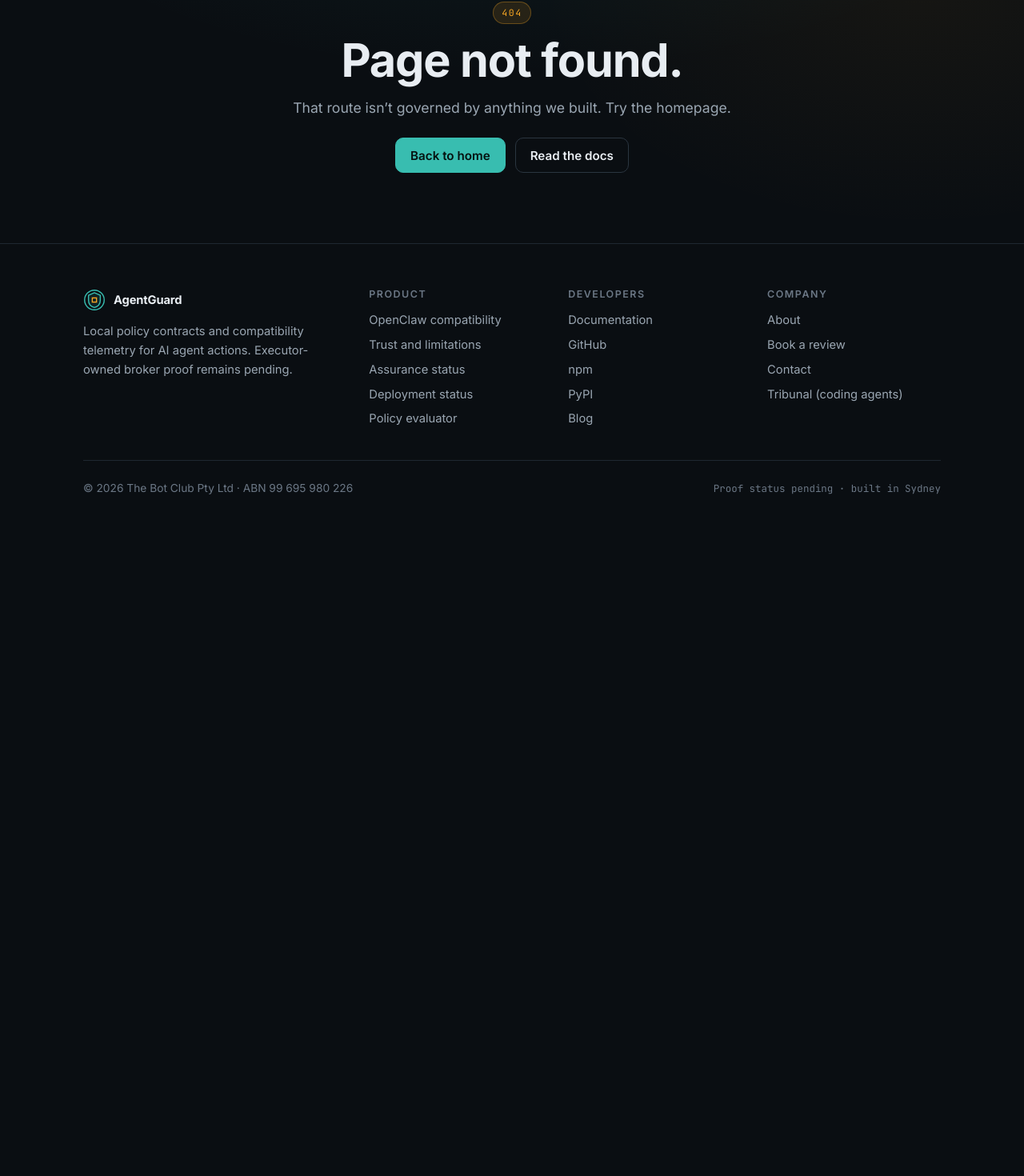
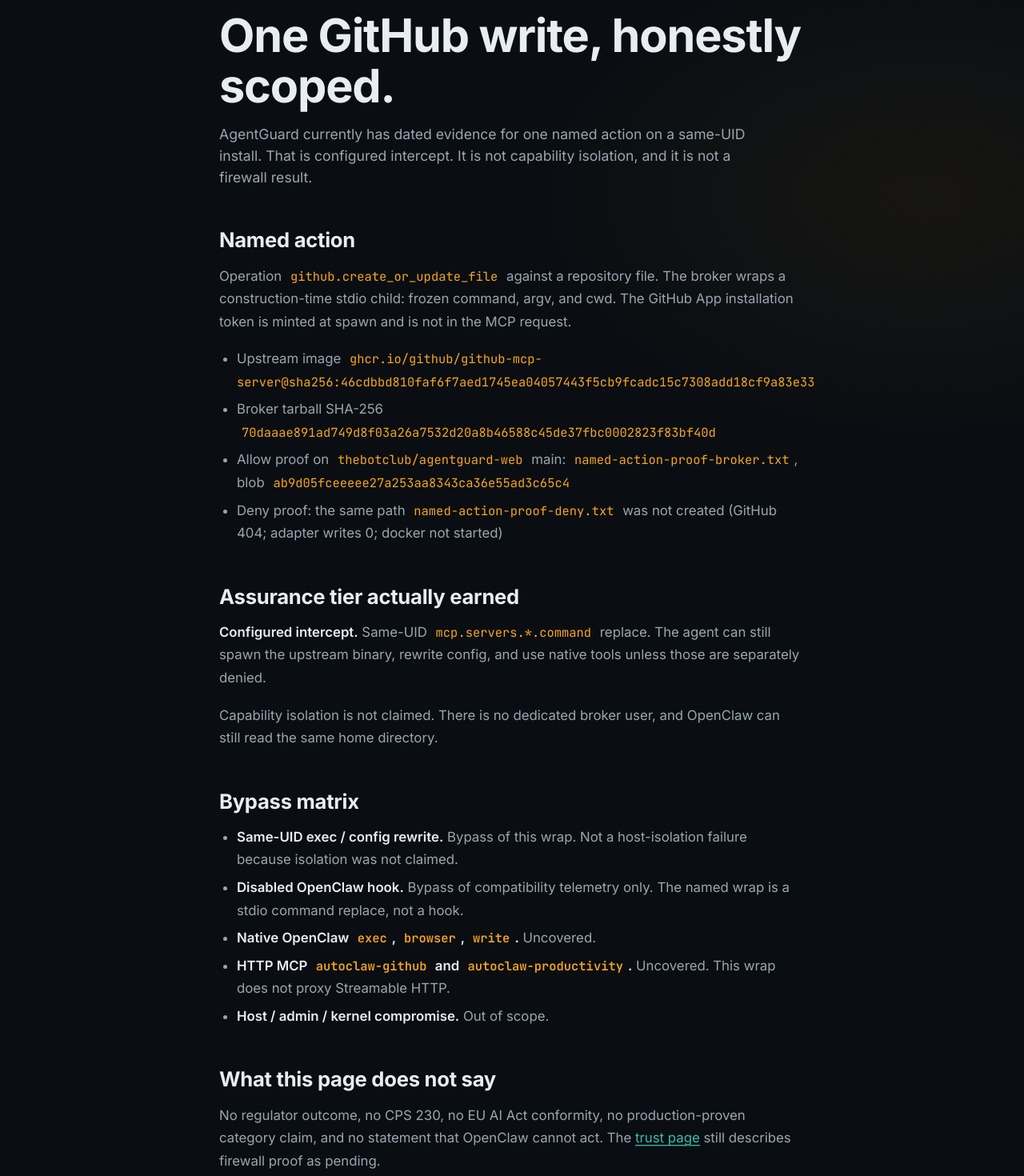
Before and after one commit to thebotclub/agentguard-web, a Next.js app: page /proof in a window 1280 px wide. Before the commit this address had no page. Shown: the part 183-1653 px from the top of the page at 80% size. Before the commit the page ends 845 px from the top, so only its background shows below. Built offline with nearby package versions, Linux system fonts and the light colour scheme.

Commit message:
docs(proof): publish named github write at configured-intercept tier
Add /proof with the named action, artifact digest, bypass matrix, and
uncovered native/HTTP routes. Isolation and firewall results stay off.

```diff
--- a/app/_components/site-footer.tsx
+++ b/app/_components/site-footer.tsx
@@ -21,6 +21,7 @@
             <ul>
               <li><Link href="/openclaw">OpenClaw compatibility</Link></li>
               <li><Link href="/trust">Trust and limitations</Link></li>
+              <li><Link href="/proof">Named-action proof</Link></li>
               <li><Link href="/compliance">Assurance status</Link></li>
               <li><Link href="/self-hosted">Deployment status</Link></li>
               <li><Link href="/playground">Policy evaluator</Link></li>
--- a/app/_components/site-header.tsx
+++ b/app/_components/site-header.tsx
@@ -15,6 +15,7 @@
           <div className="nav-links">
             <Link href="/openclaw">OpenClaw</Link>
             <Link href="/trust">Trust</Link>
+            <Link href="/proof">Proof</Link>
             <Link href="/playground">Policy evaluator</Link>
             <Link href="/compliance">Assurance status</Link>
             <Link href="/pricing">Availability</Link>
--- /dev/null
+++ b/app/proof/page.tsx
@@ -0,0 +1,101 @@
+import type { Metadata } from 'next';
+import Link from 'next/link';
+
+export const metadata: Metadata = {
+  title: 'Named-action proof',
+  description:
+    'Current evidence for one GitHub file write through a construction-time stdio wrap. Configured intercept, not capability isolation.',
+};
+
+export default function ProofPage() {
+  return (
+    <section className="section">
+      <div className="container" style={{ maxWidth: 780 }}>
+        <span className="eyebrow plain">Named-action proof</span>
+        <h1 style={{ marginTop: 14 }}>One GitHub write, honestly scoped.</h1>
+        <p className="lede" style={{ marginTop: 14 }}>
+          AgentGuard currently has dated evidence for one named action on a
+          same-UID install. That is configured intercept. It is not capability
+          isolation, and it is not a firewall result.
+        </p>
+
+        <div className="prose" style={{ marginTop: 48 }}>
+          <h2>Named action</h2>
+          <p>
+            Operation <code>github.create_or_update_file</code> against a
+            repository file. The broker wraps a construction-time stdio child:
+            frozen command, argv, and cwd. The GitHub App installation token is
+            minted at spawn and is not in the MCP request.
+          </p>
+          <ul>
+            <li>
+              Upstream image{' '}
+              <code>ghcr.io/github/github-mcp-server@sha256:46cdbbd810faf6f7aed1745ea04057443f5cb9fcadc15c7308add18cf9a83e33</code>
+            </li>
+            <li>
+              Broker tarball SHA-256{' '}
+              <code>70daaae891ad749d8f03a26a7532d20a8b46588c45de37fbc0002823f83bf40d</code>
+            </li>
+            <li>
+              Allow proof on <code>thebotclub/agentguard-web</code> main:{' '}
+              <code>named-action-proof-broker.txt</code>, blob{' '}
+              <code>ab9d05fceeeee27a253aa8343ca36e55ad3c65c4</code>
+            </li>
+            <li>
+              Deny proof: the same path{' '}
+              <code>named-action-proof-deny.txt</code> was not created (GitHub
+              404; adapter writes 0; docker not started)
+            </li>
+          </ul>
+
+          <h2>Assurance tier actually earned</h2>
+          <p>
+            <strong>Configured intercept.</strong> Same-UID{' '}
+            <code>mcp.servers.*.command</code> replace. The agent can still spawn
+            the upstream binary, rewrite config, and use native tools unless
+            those are separately denied.
+          </p>
+          <p>
+            Capability isolation is not claimed. There is no dedicated broker
+            user, and OpenClaw can still read the same home directory.
+          </p>
+
+          <h2>Bypass matrix</h2>
+          <ul>
+            <li>
+              <strong>Same-UID exec / config rewrite.</strong> Bypass of this
+              wrap. Not a host-isolation failure because isolation was not
+              claimed.
+            </li>
+            <li>
+              <strong>Disabled OpenClaw hook.</strong> Bypass of compatibility
+              telemetry only. The named wrap is a stdio command replace, not a
+              hook.
+            </li>
+            <li>
+              <strong>Native OpenClaw <code>exec</code>, <code>browser</code>,{' '}
+              <code>write</code>.</strong> Uncovered.
+            </li>
+            <li>
+              <strong>HTTP MCP <code>autoclaw-github</code> and{' '}
+              <code>autoclaw-productivity</code>.</strong> Uncovered. This wrap
+              does not proxy Streamable HTTP.
+            </li>
+            <li>
+              <strong>Host / admin / kernel compromise.</strong> Out of scope.
+            </li>
+          </ul>
+
+          <h2>What this page does not say</h2>
+          <p>
+            No regulator outcome, no CPS 230, no EU AI Act conformity, no
+            production-proven category claim, and no statement that OpenClaw
+            cannot act. The{' '}
+            <Link href="/trust">trust page</Link> still describes firewall proof
+            as pending.
+          </p>
+        </div>
+      </div>
+    </section>
+  );
+}
--- a/app/trust/page.tsx
+++ b/app/trust/page.tsx
@@ -14,8 +14,10 @@
         <h1 style={{ marginTop: 14 }}>What AgentGuard proves today.</h1>
         <p className="lede" style={{ marginTop: 14 }}>
           AgentGuard separates current compatibility telemetry from the stronger
-          executor-owned broker proof it is designed to earn. The broker topology
-          remains unproven, and no GO decision has been recorded.
+          executor-owned broker proof it is designed to earn. A same-UID
+          configured intercept exists for one named GitHub file write; see{' '}
+          <a href="/proof">the named-action proof</a>. Capability isolation and
+          firewall results are not claimed, and no GO decision has been recorded.
         </p>
 
         <div className="prose" style={{ marginTop: 48 }}>
--- a/governance/claim-registry.snapshot.json
+++ b/governance/claim-registry.snapshot.json
@@ -3,7 +3,7 @@
   "sourceCoreCommit": "86ce858b47d2c84e29f2cabf04b670df4c8f3d4b",
   "registryDigest": "sha256:8cef0f6a8ccae417c60a2a8fbc0864ad133e365b5a30fd421d5fed54eb4bde1b",
   "generatedAt": "2026-08-28T05:19:03Z",
-  "claimsDigest": "sha256:06f3f2d6a8f635fa91c5a347d345bd9f0eed8451270d0d7b5c0872cfc3ab0589",
+  "claimsDigest": "sha256:f8e026bd1e0b5952d226f0e41d96ccc793f4737fed8eea2876de13f490bb0d7d",
   "claims": [
     {
       "id": "public.compliance-and-assurance",
@@ -35,6 +35,7 @@
         "web.compliance.page",
         "web.home.page",
         "web.layout.metadata",
+        "web.proof.page",
         "web.trust.assurance-boundary"
       ]
     },
```
Also changed, not shown: governance/claim-surfaces.json (+17 -0 lines), 1 other file (tests, documents, lock files or other folders).
